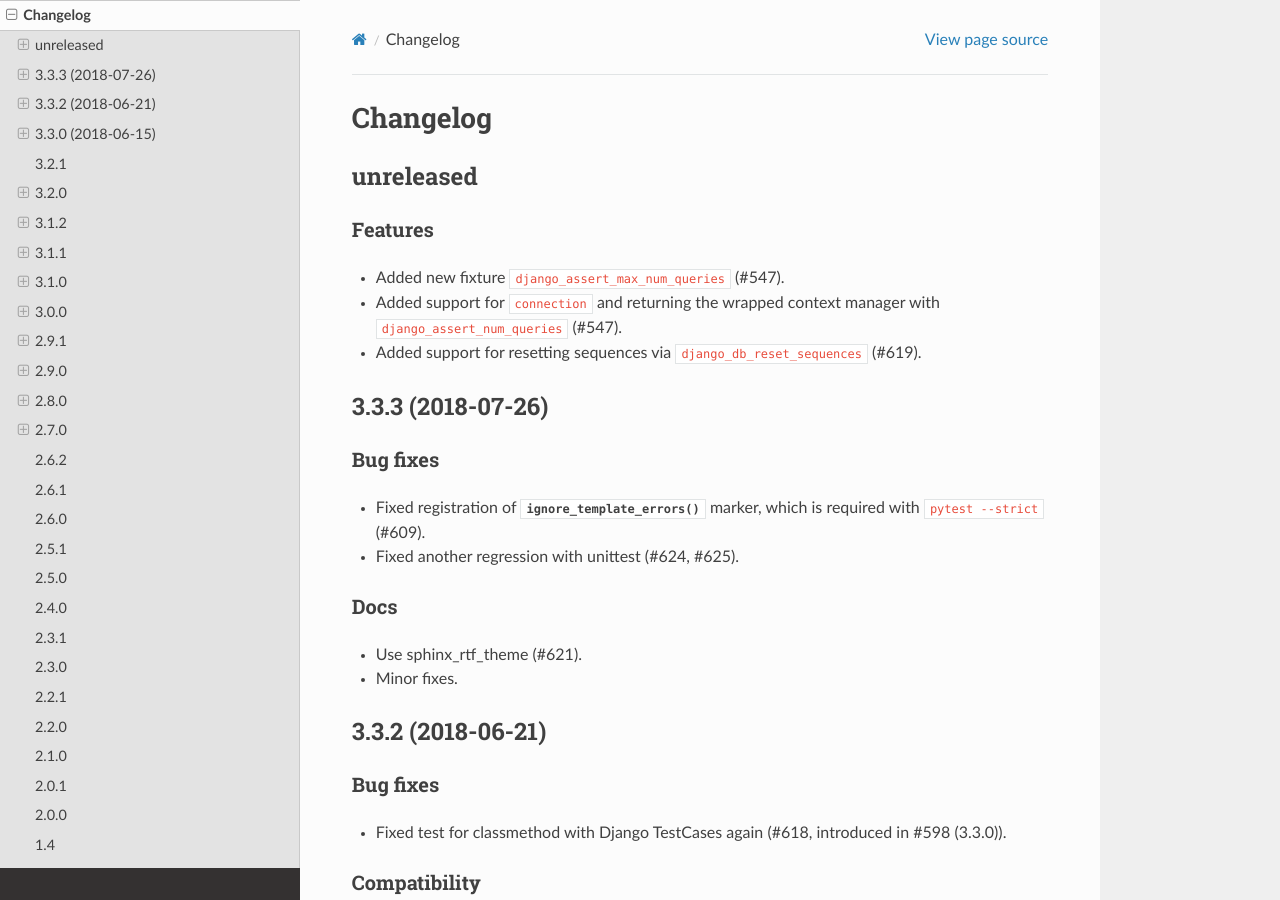
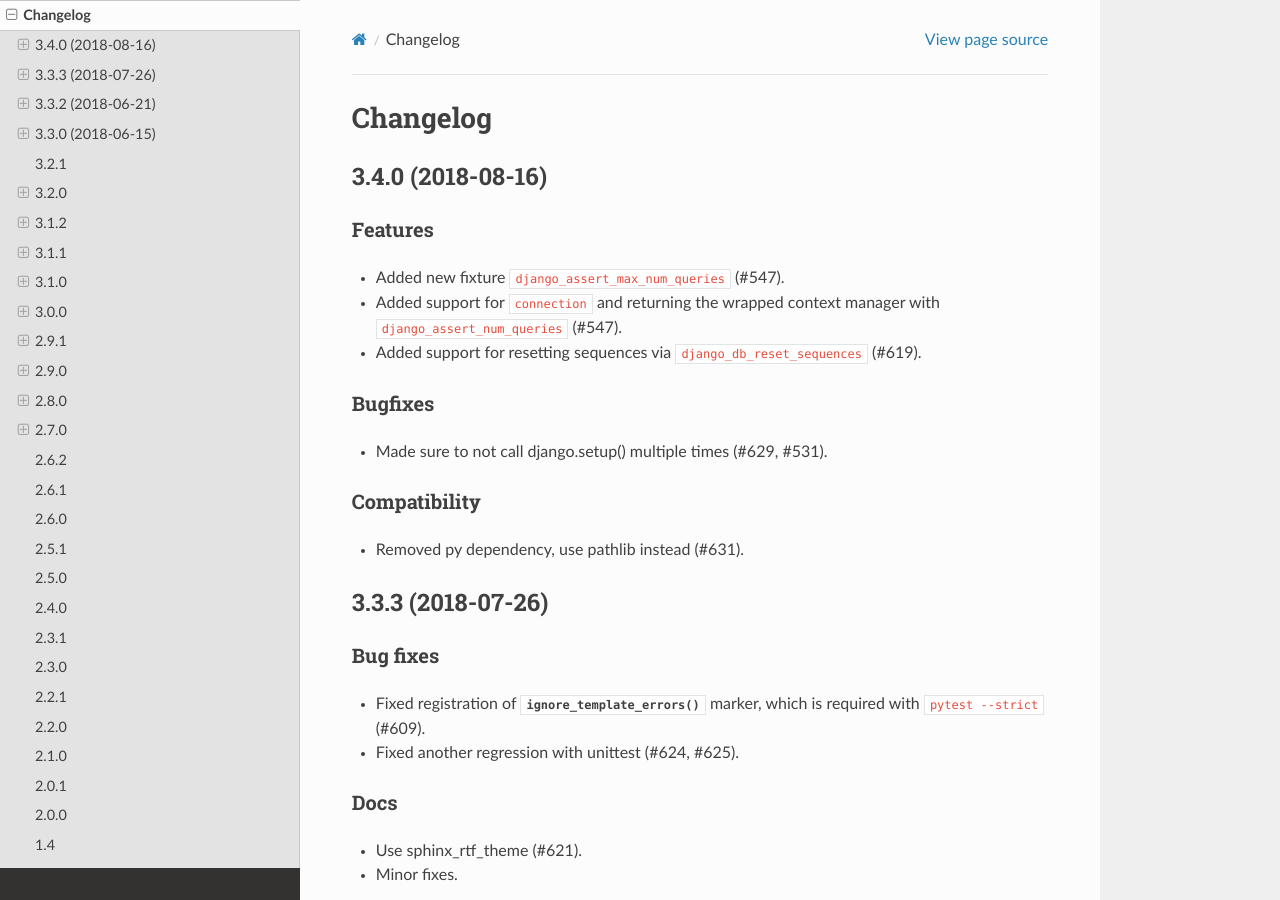
Before and after one commit to pytest-dev/pytest-django, a Sphinx documentation site: the page built from docs/changelog.rst, in a window 1280 px wide and 900 px high. Built offline with Sphinx 7.4.7 and the Read the Docs theme 2.0.0, drawn with Linux system fonts in a browser that asks for light colours; cross-references to code outside the pages are shown as plain code.

Commit message:
Release 3.4.0

```diff
--- a/docs/changelog.rst
+++ b/docs/changelog.rst
@@ -1,7 +1,7 @@
 Changelog
 =========
 
-unreleased
+3.4.0 (2018-08-16)
 ------------------
 
 Features
@@ -12,6 +12,16 @@ Features
   with :fixture:`django_assert_num_queries` (#547).
 * Added support for resetting sequences via
   :fixture:`django_db_reset_sequences` (#619).
+
+Bugfixes
+^^^^^^^^
+
+* Made sure to not call django.setup() multiple times (#629, #531).
+
+Compatibility
+^^^^^^^^^^^^^
+
+* Removed py dependency, use pathlib instead (#631).
 
 3.3.3 (2018-07-26)
 ------------------
```
